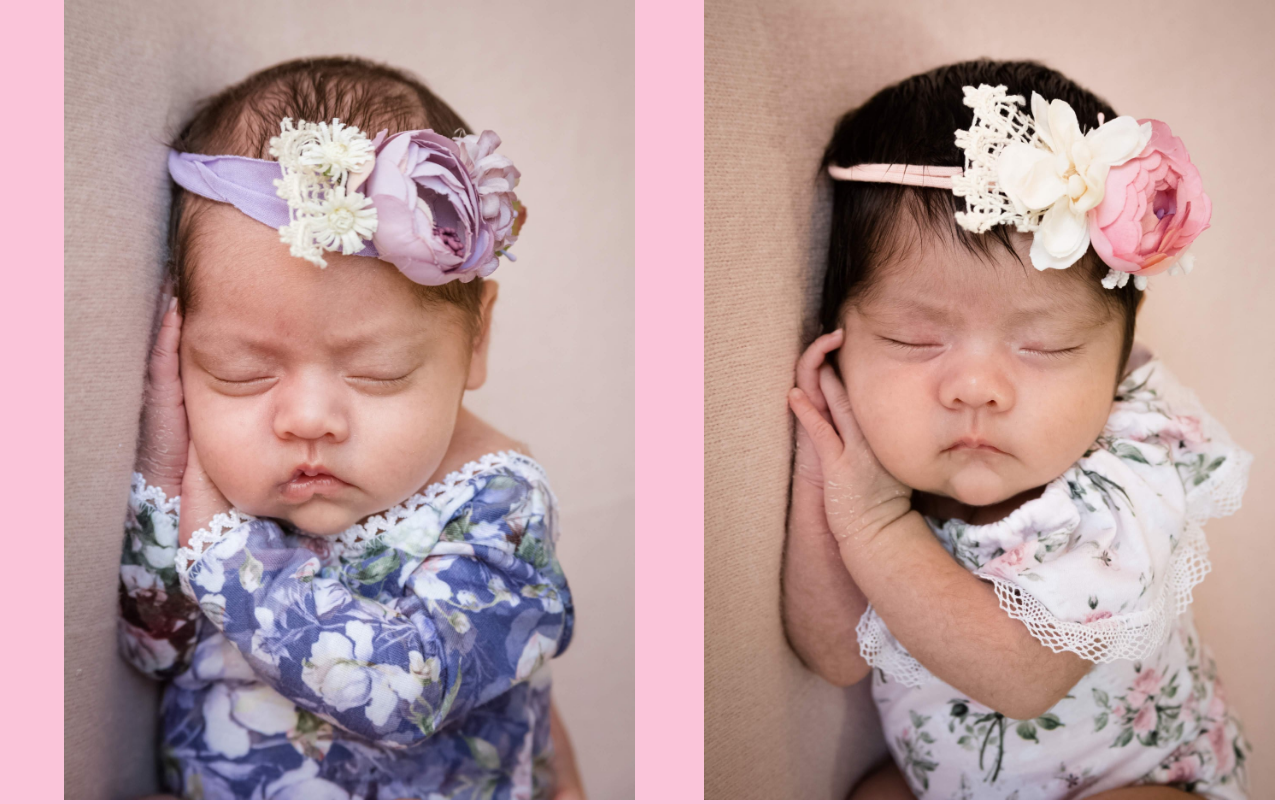
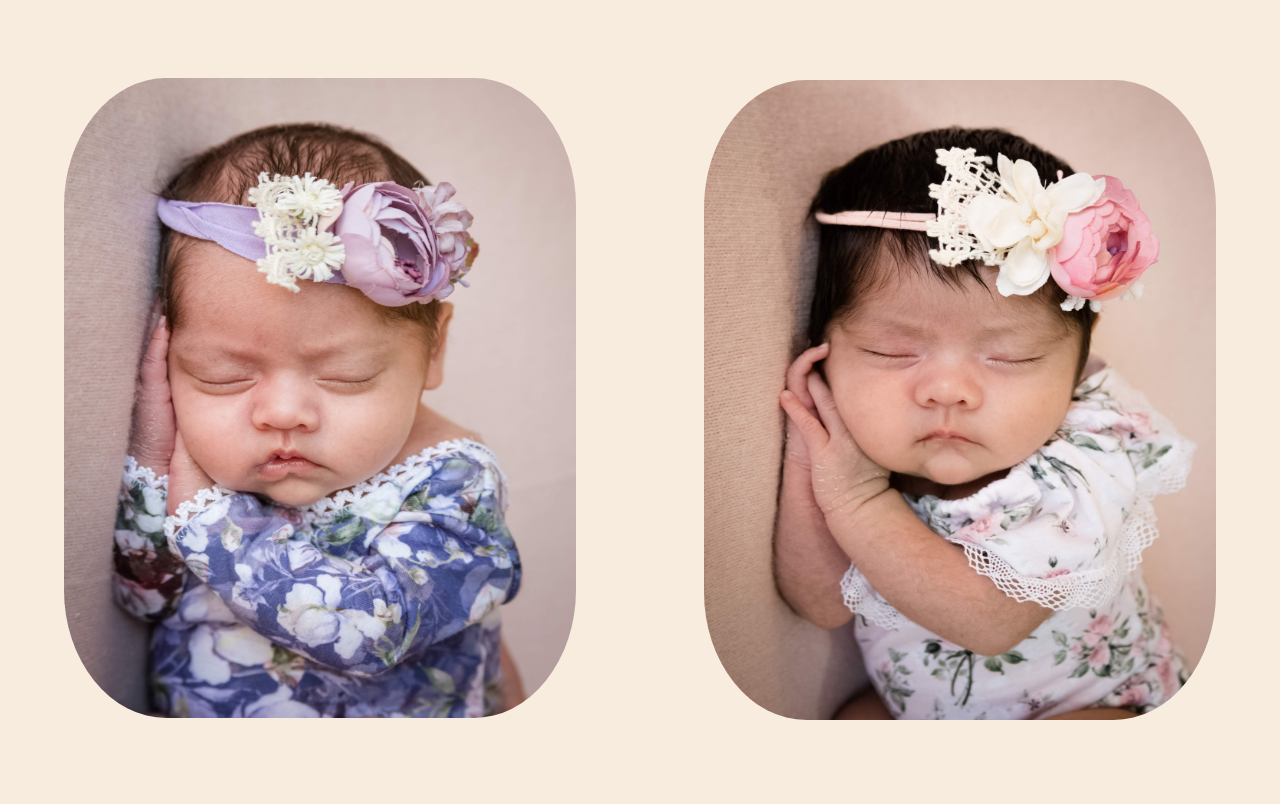
Before and after one commit to Gas111/mellis, a plain HTML site: page history.html in a window 1280 px wide. Drawn offline with Linux system fonts and the light colour scheme.

Commit message:
amplio alma

```diff
--- a/css/alma.css
+++ b/css/alma.css
@@ -1,18 +1,18 @@
 body{margin:0;
     display:flex;
     flex-direction: column;
-    justify-content: space-around;
-    align-items: center;
+
+
 }
 
 
 /* colores se sacana de color hunt web */
 section{
-    display:flex;
+    display:inline-flex;
+    justify-content: space-around;
     align-items: center;
     width: 100vw;
     height: 70vh;
-    justify-content: space-around;
     padding: 10%;
 
 }
--- a/css/umayalma.css
+++ b/css/umayalma.css
@@ -1,24 +1,34 @@
 body{
     margin:0;
     display:flex;
-    align-items: center;
+    align-items:center;
     justify-content:space-around;
-    background-color: rgb(250, 196, 217);
+    background-color: #F7ECDE;
+    height:100vh;
+
 }
 
 
 .uma{
     display:flex;
+    align-items:center;
     width: 40vw;
-    height:100vh;
+    height:80vh;
+    border-radius: 20%;
 }
 .alma{
-    display:flex;
-    height:100vh;
+    display:block;
+    align-items:center;
+    height:80vh;
     width: 40vw;
+    border-radius: 20%;
 }
 
 img{
-    height: 100vh;
+    /* height: 100vh; */
+
+    height:80vh;
+    width: 40vw;
+    border-radius: 20%;
 
 }
```
Also changed, not shown: umayalma/alma.html (+1 -1 lines), css/history-no lo uso.css (renamed from css/history.css).
